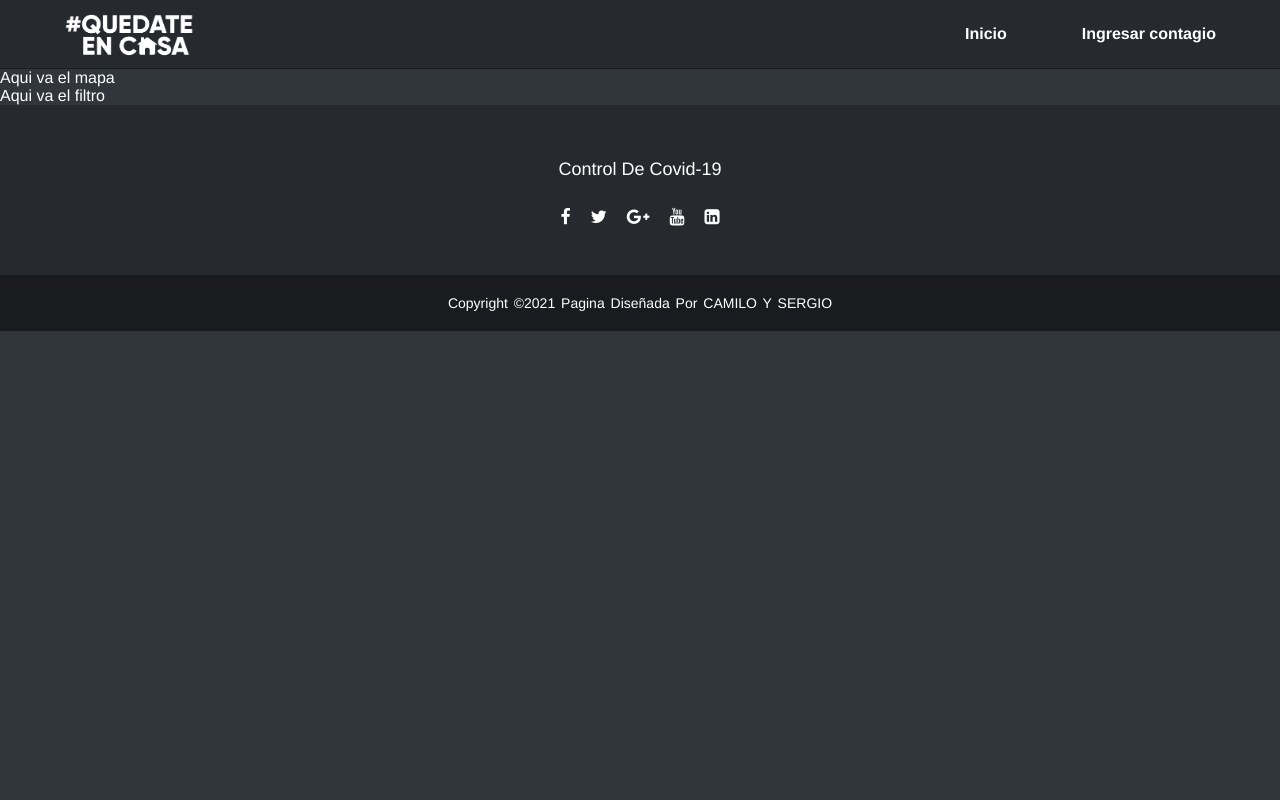
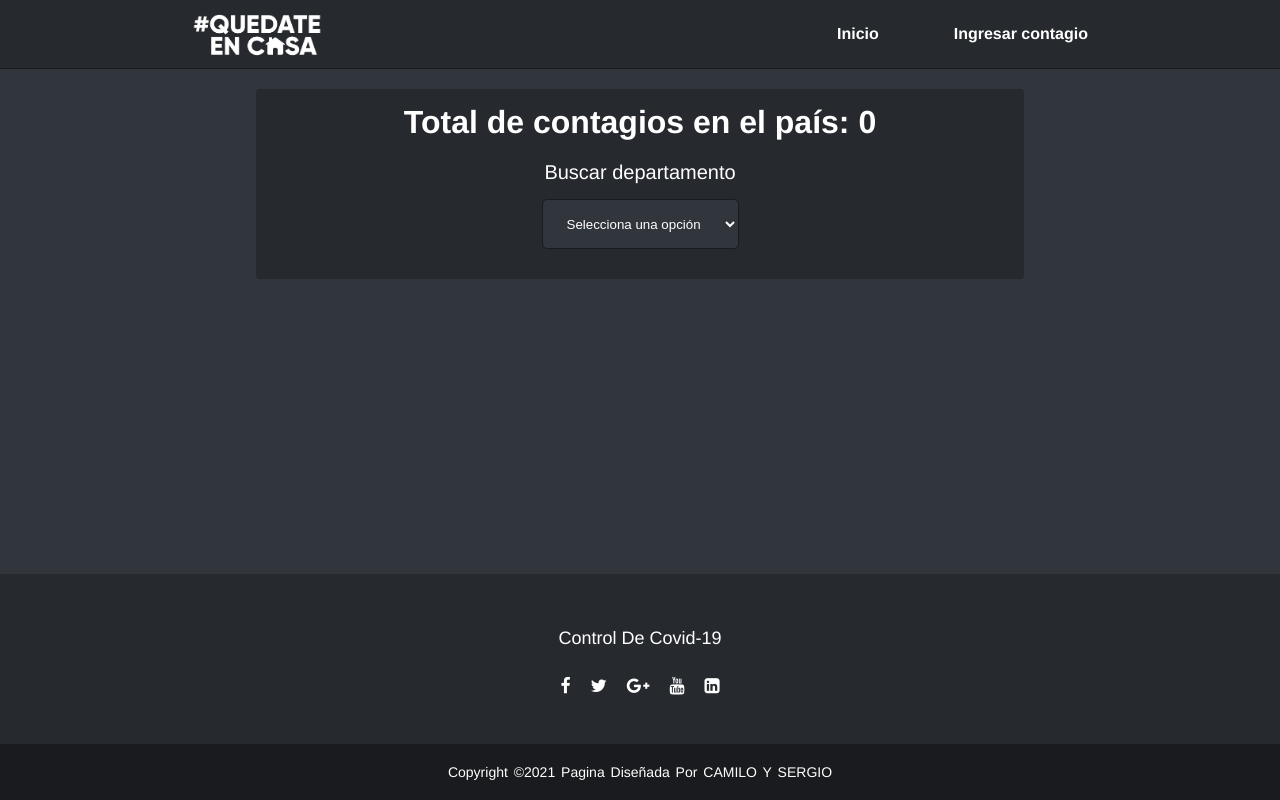
Before and after one commit to juancamilo323/appWebCovid, a Django app: page / in a window 1280 px wide. Run offline with Django 3.2, Linux system fonts and the light colour scheme; data that the repository does not hold is empty.

Commit message:
Se termina la pagina del filtro de los departamentos

```diff
--- a/appWebCovid/settings.py
+++ b/appWebCovid/settings.py
@@ -79,7 +79,7 @@ WSGI_APPLICATION = 'appWebCovid.wsgi.application'
 DATABASES = {
     'default': {
         'ENGINE': 'django.db.backends.postgresql_psycopg2',
-        'NAME': 'controlcovid',
+        'NAME': 'contagioscolombia',
         'USER': 'postgres',
         'PASSWORD': '12345',
         'HOST': '127.0.0.1',
--- a/appWebCovid/urls.py
+++ b/appWebCovid/urls.py
@@ -18,5 +18,6 @@ from django.urls import path, include
 
 urlpatterns = [
     path('admin', admin.site.urls),
-    path('', include('appWebCovidApp.urls')),
+    path('', include('contagios.urls')),
+    path('mapa/', include('appWebCovidApp.urls')),
 ]
--- a/appWebCovidApp/static/appWebCovidApp/css/base.css
+++ b/appWebCovidApp/static/appWebCovidApp/css/base.css
@@ -7,7 +7,7 @@
 body{
     background: #31363C;
     color: white;
-    font-family:     Helvetica, sans-serif;
+    font-family: Helvetica, sans-serif;
 }
 
     header{
@@ -20,7 +20,7 @@ body{
     }
 
         .menu{
-            width: 90%;
+            width: 70%;
             margin: 0 auto;
         }
 
--- /dev/null
+++ b/appWebCovidApp/static/appWebCovidApp/css/estilos.css
@@ -0,0 +1,51 @@
+.page-section{
+    width: 60%;
+    margin: 0 auto;
+}
+
+    .filtro-class{
+        background: #26292E;
+        margin: 20px 0px;
+        border-radius: 4px;
+        padding: 15px 0px;
+    }
+
+        .colombia-total{
+            font-size: 32px;
+            text-align: center;
+            font-weight: bold;
+        }
+
+        .filtro{
+            padding: 20px 0px 0px 0px;
+            text-align: center;
+        }
+            #titulo-filtro{
+                font-size: 20px;
+            }
+
+            #select-departamento{
+                margin: 15px;
+                padding: 8px 20px;
+                border-radius: 5px;
+                background: #31363C;
+                color: white;
+                border: #1A1B1E 1px solid;
+                cursor: pointer;
+                height:50px;
+            }
+
+            #select-departamento:focus,
+            #select-departamento:hover{
+                outline: none;
+            }
+
+        #cantidad{
+            font-size: 24px;
+        }
+
+
+footer{
+    position:fixed;
+    bottom: 0;
+}
--- a/appWebCovidApp/templates/appWebCovidApp/base.html
+++ b/appWebCovidApp/templates/appWebCovidApp/base.html
@@ -10,10 +10,10 @@
     <link rel= "icon" href= '{% static "appWebCovidApp/img/icon.png" %}' type= "image/png">
     <link type='text/css' rel='stylesheet' href='{% static "appWebCovidApp/css/base.css" %}'>
     <link rel="stylesheet" href="https://cdnjs.cloudflare.com/ajax/libs/font-awesome/4.7.0/css/font-awesome.min.css" />
+    <link type='text/css' rel='stylesheet' href='{% static "appWebCovidApp/css/estilos.css" %}'>
 </head>
 <body>
     <!-- Header -->
-
     <header>
         <div class= "menu">
             <a href="{% url 'Home' %}"><img src= '{% static "appWebCovidApp/img/logo.png" %}' alt="" id= "imagen-logo"></a>
--- a/appWebCovidApp/templates/appWebCovidApp/home.html
+++ /dev/null
@@ -1,19 +0,0 @@
-{% extends "appWebCovidApp/base.html" %}
-
-{% load static %}
-
-{% block title %} CovidApp {% endblock %}
-
-{% block content %}
-
-    <!-- Heading -->
-    <div class="page-section">
-        <section class= "map-calor">
-            <p>Aqui va el mapa</p>
-        </section>
-        <aside>
-            <p>Aqui va el filtro</p>
-        </aside>
-    </div>
-
-{% endblock %}
--- a/appWebCovidApp/templates/appWebCovidApp/ingresarContagio.html
+++ b/appWebCovidApp/templates/appWebCovidApp/ingresarContagio.html
@@ -5,8 +5,8 @@
 {% block content %}
 
     <!-- Heading -->
-    <section class="page-section">
-        <p>Aquí va el formulario</p>
+    <section class="map-section">
+        <p id = "texto">Aquí va el formulario</p>
     </section>
 
 {% endblock %}
--- a/appWebCovidApp/urls.py
+++ b/appWebCovidApp/urls.py
@@ -2,6 +2,5 @@ from django.urls import path
 from appWebCovidApp import views
 
 urlpatterns = [
-    path('', views.home, name='Home'),
-    path('ingresarcontagio', views.get_registro_contagio, name='Contagio'),
+    path('mapa-colombia', views.get_registro_contagio, name='Contagio'),
 ]
--- a/appWebCovidApp/views.py
+++ b/appWebCovidApp/views.py
@@ -2,8 +2,5 @@ from django.shortcuts import render, HttpResponse
 
 # Create your views here.
 
-def home(request): #Aqui estará el mapa de calor y filtro de ver contagios
-    return render(request, "appWebCovidApp/home.html")
-
 def get_registro_contagio(request): #Aqui se ingresará un contagio
     return render(request, "appWebCovidApp/ingresarContagio.html")
--- /dev/null
+++ b/contagios/templates/contagios/home.html
@@ -0,0 +1,32 @@
+{% extends "appWebCovidApp/base.html" %}
+
+{% load static %}
+
+{% block title %} CovidApp {% endblock %}
+
+{% block content %}
+
+    <!-- Heading -->
+    <section class="page-section">
+        <div class= "filtro-class">
+            <p class="colombia-total">Total de contagios en el país: {{colombia.count}}</p>
+            <div class="filtro">
+                <p id= "titulo-filtro">Buscar departamento</p>
+                <select name="departamento" id="select-departamento">
+                    <option selected disabled value="">Selecciona una opción</option>
+                    {% for departamentos in departamento%}
+                        <option value="{{departamentos.nombre_departamento}}">{{departamentos.nombre_departamento}}</option>
+                    {% endfor %}
+                </select>
+                <script type="text/javascript">
+                    var url = document.getElementById('select-departamento');
+                    url.onchange = function(){
+                        var userOption = this.options[this.selectedIndex];
+                        window.open(userOption.value, "_self");
+                    }
+                </script>
+            </div>
+        </div>
+    </section>
+
+{% endblock %}
--- /dev/null
+++ b/contagios/urls.py
@@ -0,0 +1,7 @@
+from django.urls import path
+from . import views
+
+urlpatterns = [
+    path('', views.home, name='Home'),
+    path('<departamento_id>', views.Departamento_id , name="departamento_id")
+]
--- a/contagios/views.py
+++ b/contagios/views.py
@@ -1,3 +1,16 @@
 from django.shortcuts import render
+from contagios.models import Colombia, Departamento
 
 # Create your views here.
+
+def home(request): #Aqui estará el mapa de calor y filtro de ver contagios
+    colombia = Colombia.objects.all()
+    departamento = Departamento.objects.all()
+    return render(request, "contagios/home.html", {"colombia": colombia, "departamento": departamento})
+
+def Departamento_id(request, departamento_id):
+    colombia = Colombia.objects.all()
+    departamento = Departamento.objects.all()
+    nombre = departamento_id
+    departamento_id = Colombia.objects.filter(departamento_id = departamento_id)
+    return render(request, "contagios/departamentos.html", {"colombia": colombia, "departamento": departamento, "departamento_id": departamento_id, "nombre": nombre})
```
Also changed, not shown: contagios/models.py (+4 -4 lines), contagios/templates/contagios/departamentos.html (added, +35 -0 lines), contagios/migrations/0001_initial.py.
